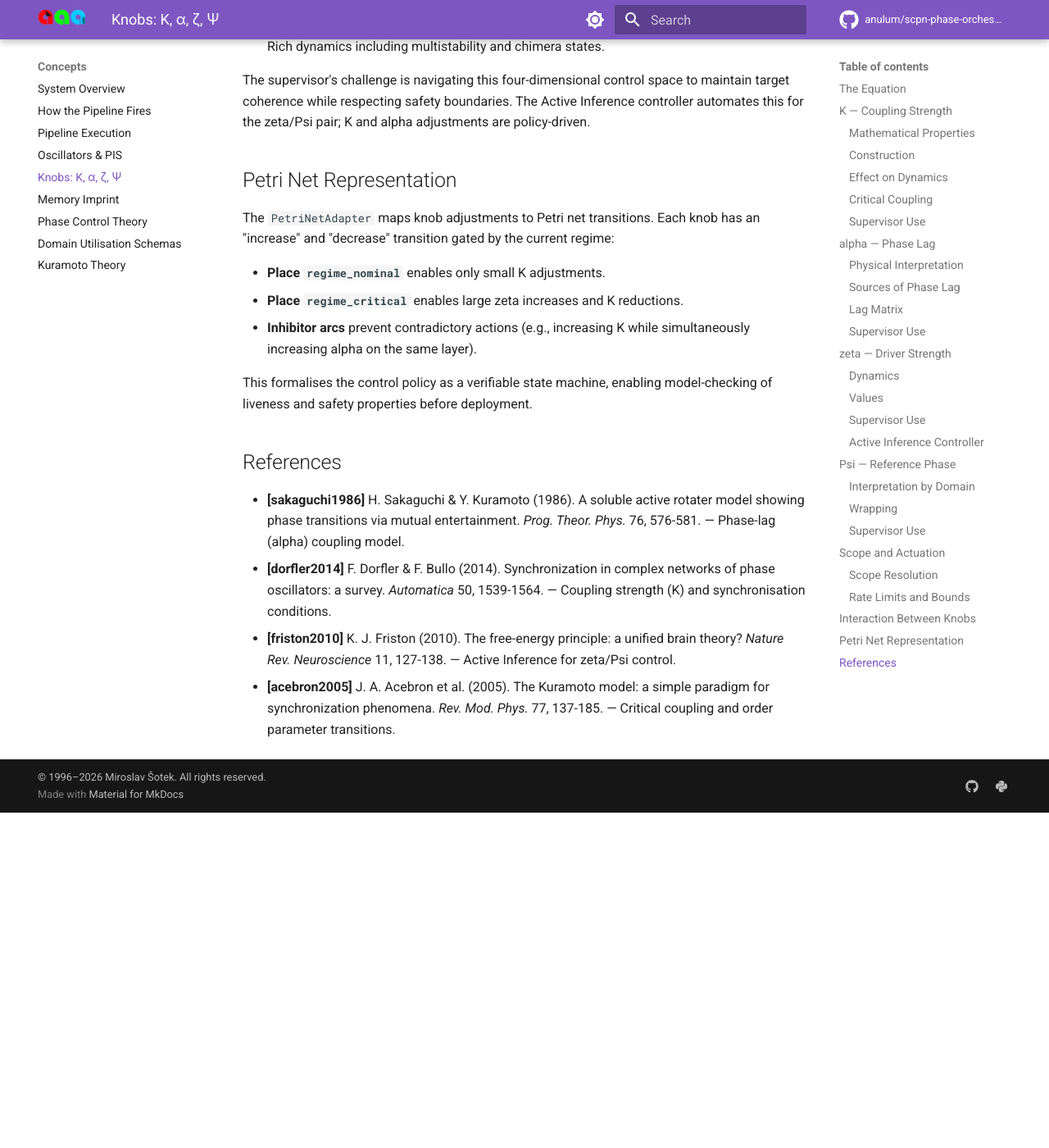
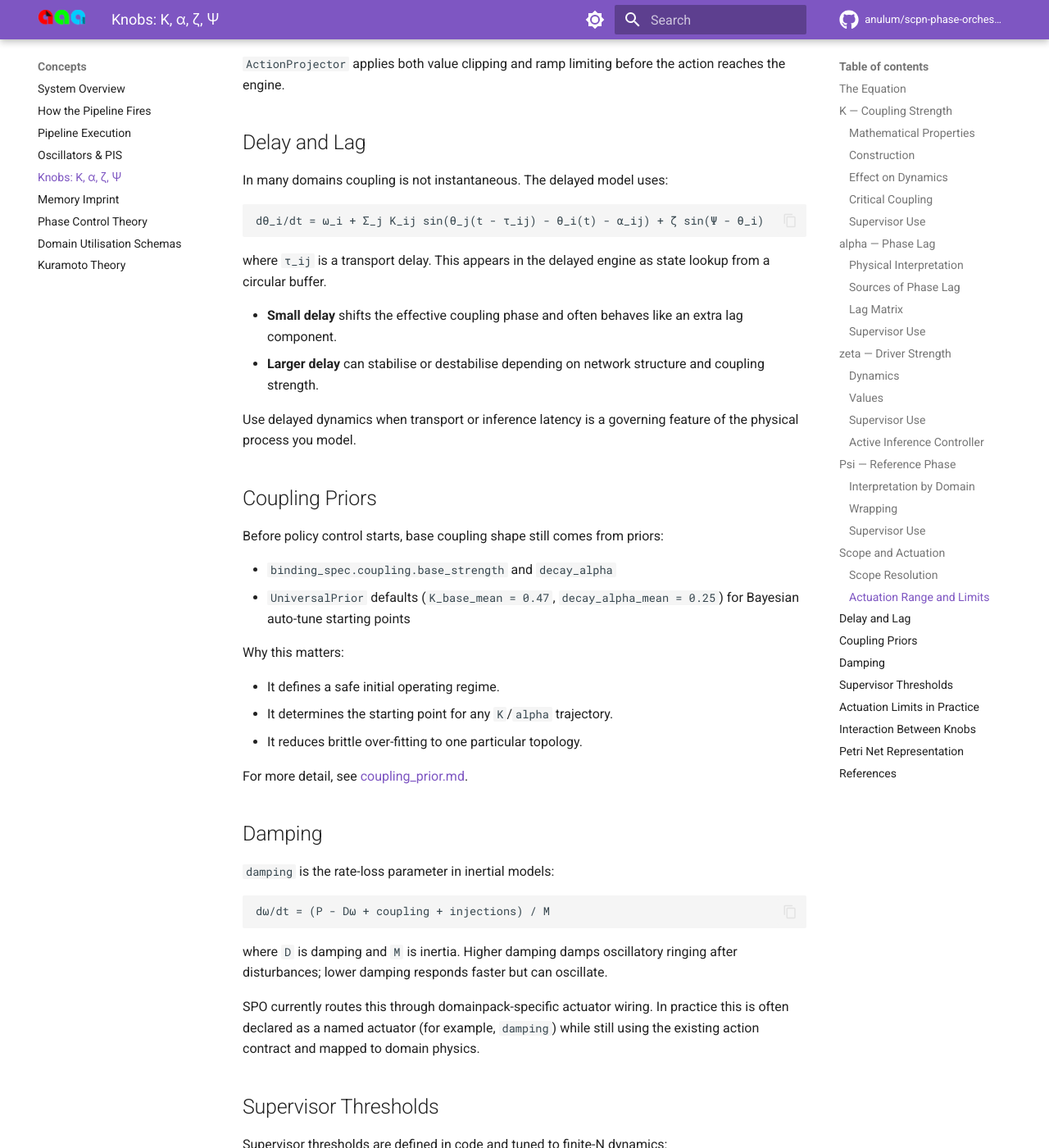
Before and after one commit to anulum/scpn-phase-orchestrator, an MkDocs documentation site: the page built from docs/concepts/knobs_K_alpha_zeta_Psi.md, in a window 1280 px wide and 1400 px high, scrolled down 6875 px. Shown: the whole window at 82% size. Built offline with MkDocs 1.6.1 and Material for MkDocs 9.7.7, drawn with Linux system fonts in a browser that asks for light colours; comment, search, counter and statistics services are not loaded; before the commit the page ends 7866 px from its top, so only the background shows below that; some of the changed text lies outside the part shown.

Commit message:
docs: close v1.0 knob explainer roadmap item
Co-Authored-By: Arcane Sapience <protoscience@anulum.li>

````diff
--- a/docs/concepts/knobs_K_alpha_zeta_Psi.md
+++ b/docs/concepts/knobs_K_alpha_zeta_Psi.md
@@ -250,19 +250,114 @@
 `ActionProjector` clips values to bounds and enforces rate limits
 before the action is applied to the integration engine.
 
-### Rate Limits and Bounds
+### Actuation Range and Limits
 
-| Knob | Typical range | Rate limit (per step) |
-|------|--------------|----------------------|
-| K | [0, 5.0] | 0.1 |
-| alpha | [-pi, pi] | 0.05 |
-| zeta | [0, 2.0] | 0.2 |
-| Psi | [0, 2*pi) | no limit |
+Each run applies controls through two guardrails:
 
-These are defaults. Actual ranges and rate limits are domain-specific,
-configured in the binding spec `actuators` section. The
-`ActionProjector` enforces both value bounds and rate limits — see
-[action_compose.md](../specs/action_compose.md).
+1. **Domainpack actuator limits** from `binding_spec.yaml` (`actuators[].limits`)
+2. **Action projector defaults** in the CLI when actuator limits are missing
+
+Domainpack defaults in the current roadmap baseline are typically:
+
+| Knob | Common bound | Typical rate limit |
+|------|--------------|-------------------|
+| K | [0, 5.0] | 0.1 per step |
+| alpha | [−π, π] | 0.1 per step |
+| zeta | [0, 2.0] | 0.2 per step |
+| Psi | [0, 2π) | 0.5 per step |
+
+The CLI fallback (used when limits are not specified in the binding spec) is:
+
+| Knob | Fallback bound | Rate limit |
+|------|----------------|-----------|
+| K | [−0.5, 0.5] | 0.1 |
+| alpha | [−1.0, 1.0] | 0.1 |
+| zeta | [0.0, 0.5] | 0.2 |
+| Psi | [−∞, ∞] | 0.5 |
+
+`ActionProjector` applies both value clipping and ramp limiting before
+the action reaches the engine.
+
+## Delay and Lag
+
+In many domains coupling is not instantaneous. The delayed model uses:
+
+```text
+dθ_i/dt = ω_i + Σ_j K_ij sin(θ_j(t - τ_ij) - θ_i(t) - α_ij) + ζ sin(Ψ - θ_i)
+```
+
+where `τ_ij` is a transport delay. This appears in the delayed engine as
+state lookup from a circular buffer.
+
+- **Small delay** shifts the effective coupling phase and often behaves
+  like an extra lag component.
+- **Larger delay** can stabilise or destabilise depending on network
+  structure and coupling strength.
+
+Use delayed dynamics when transport or inference latency is a governing
+feature of the physical process you model.
+
+## Coupling Priors
+
+Before policy control starts, base coupling shape still comes from priors:
+
+- `binding_spec.coupling.base_strength` and `decay_alpha`
+- `UniversalPrior` defaults (`K_base_mean = 0.47`, `decay_alpha_mean = 0.25`)
+  for Bayesian auto-tune starting points
+
+Why this matters:
+
+- It defines a safe initial operating regime.
+- It determines the starting point for any `K`/`alpha` trajectory.
+- It reduces brittle over-fitting to one particular topology.
+
+For more detail, see [coupling_prior.md](../reference/api/coupling_prior.md).
+
+## Damping
+
+`damping` is the rate-loss parameter in inertial models:
+
+```text
+dω/dt = (P - Dω + coupling + injections) / M
+```
+
+where `D` is damping and `M` is inertia. Higher damping damps oscillatory
+ringing after disturbances; lower damping responds faster but can oscillate.
+
+SPO currently routes this through domainpack-specific actuator wiring.
+In practice this is often declared as a named actuator (for example,
+`damping`) while still using the existing action contract and mapped to
+domain physics.
+
+## Supervisor Thresholds
+
+Supervisor thresholds are defined in code and tuned to finite-N dynamics:
+
+- `_R_CRITICAL = 0.3` (`supervisor/regimes.py`)
+- `_R_DEGRADED = 0.6`
+- `hysteresis = 0.05`
+- `cooldown_steps = 10`
+
+Policy action tuning values are:
+
+- `_K_BUMP = 0.05`
+- `_ZETA_BUMP = 0.1`
+- `_K_REDUCE = -0.03`
+- `_RESTORE_FRACTION = 0.5`
+
+These numbers appear in the default `SupervisorPolicy` and `RegimeManager`.
+
+## Actuation Limits in Practice
+
+For policy-engine actions, the order is:
+
+1. Validate action schema.
+2. Resolve scope and matching actuators.
+3. Apply rate and value projection.
+4. Emit actuator commands to domain runtime.
+
+The explicit actuator table in `binding_spec.yaml` is therefore the
+first source of truth for operator-facing limits.
 
 ## Interaction Between Knobs
 
````
Also changed, not shown: ROADMAP.md (+4 -3 lines).
